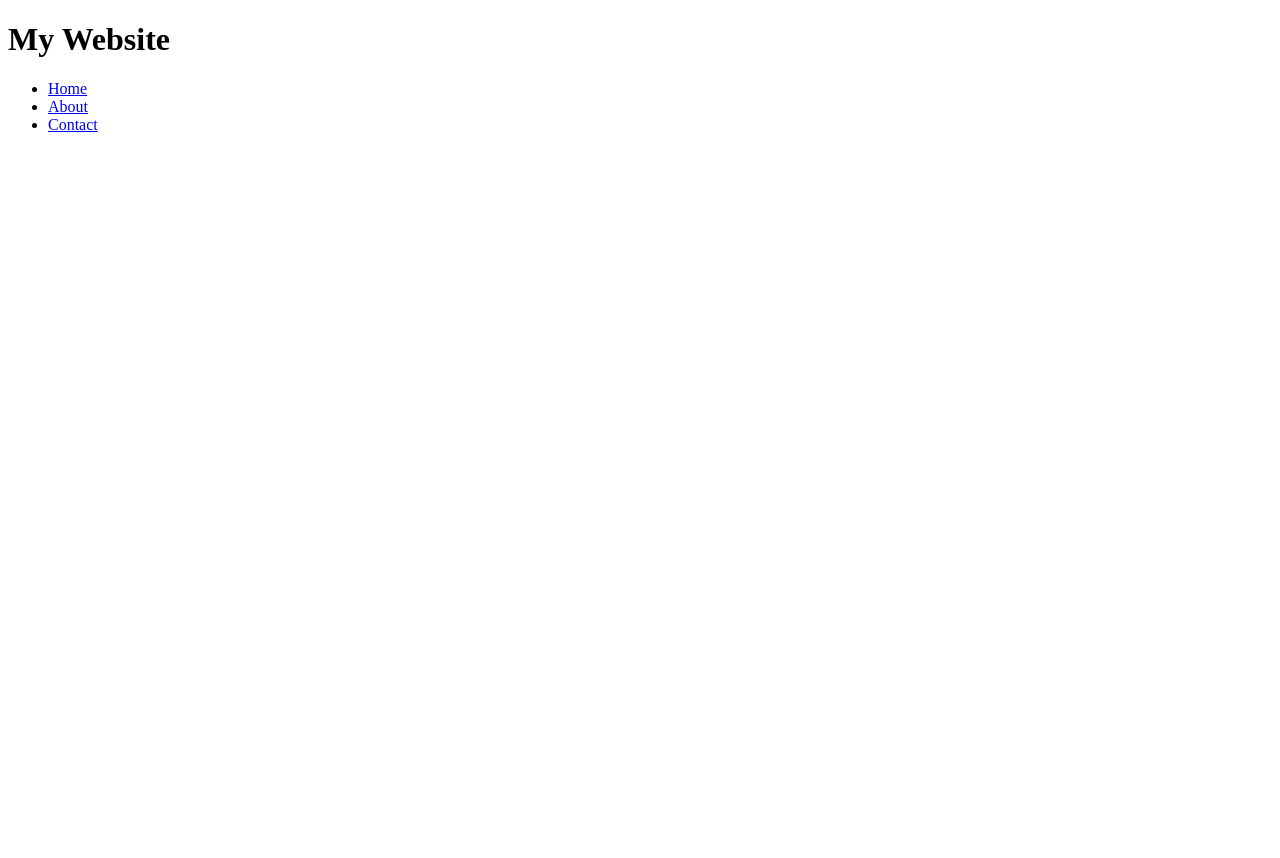
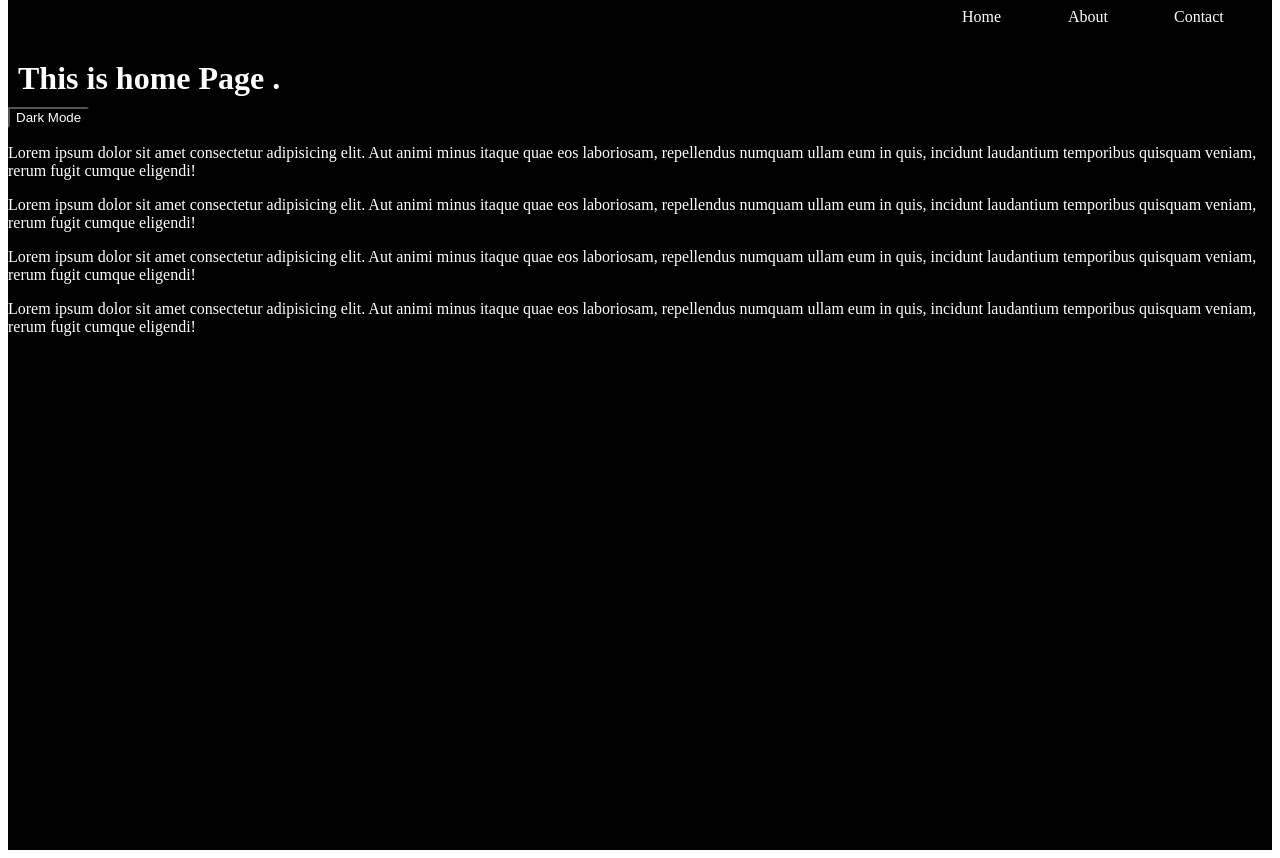
Before and after one commit to Anshugupta08/React-Assignment, a React (Vite) app: page / in a window 1280 px wide. Before the commit the page ends 800 px from the top, so only its background shows below. Built offline with nearby package versions, Linux system fonts and the light colour scheme.

Commit message:
Add Task

```diff
--- a/package.json
+++ b/package.json
@@ -10,6 +10,9 @@
     "preview": "vite preview"
   },
   "dependencies": {
+    "@emotion/react": "^11.11.3",
+    "@emotion/styled": "^11.11.0",
+    "@mui/material": "^5.15.10",
     "react": "^18.2.0",
     "react-dom": "^18.2.0",
     "react-helmet": "^6.1.0",
--- /dev/null
+++ b/src/themechanger/Navigator/routes.jsx
@@ -0,0 +1,29 @@
+import { BrowserRouter, Route, Routes } from "react-router-dom";
+import Home from "../components/Home";
+import Contact from "../components/contact";
+import About from "../components/about";
+import Header from "../components/Atoms/header";
+import { Dataprovider } from "../components/usecontext/dataprovider";
+import { useState } from "react";
+import "../components/Atoms/header.css";
+const Navigate = () => {
+  const [Theme, SetTheme] = useState("true");
+
+  console.log("Initial Theme state:", Theme);
+
+  return (
+    <div className={Theme ? "darktheme" : "lighttheme"}>
+      <Dataprovider value={{ Theme: Theme, Themechanger: SetTheme }}>
+        <BrowserRouter>
+          <Header />
+          <Routes>
+            <Route path="/" element={<Home />} />
+            <Route path="/contact" element={<Contact />} />
+            <Route path="/about" element={<About />} />
+          </Routes>
+        </BrowserRouter>
+      </Dataprovider>
+    </div>
+  );
+};
+export default Navigate;
--- /dev/null
+++ b/src/themechanger/components/Atoms/header.css
@@ -0,0 +1,22 @@
+.darktheme {
+  background-color: black;
+  color: white;
+}
+
+.lighttheme {
+  background-color: white;
+  color: black;
+}
+
+#box {
+  height: 50px;
+}
+.darktheme span {
+  background-color: black;
+  color: white;
+}
+
+.lighttheme span {
+  background-color: white;
+  color: black;
+}
--- /dev/null
+++ b/src/themechanger/components/Atoms/header.jsx
@@ -0,0 +1,36 @@
+import { useContext, useEffect } from "react";
+import { Box, Grid, colors } from "@mui/material";
+import { Link } from "react-router-dom";
+
+import { Context } from "../usecontext/dataprovider";
+
+import "./header.css";
+
+const Header = () => {
+  const { Theme, Themechanger } = useContext(Context);
+  console.log(Theme);
+
+  useEffect(() => {}, [Theme]);
+  return (
+    <Box id="box" className={Theme ? "darktheme" : "lighttheme"}>
+      <Grid container spacing={1} justifyContent="flex-end">
+        <Grid item xs={1}>
+          <Link to="/" style={{ textDecoration: "none" }}>
+            <span theme={Theme}>Home</span>
+          </Link>
+        </Grid>
+        <Grid item xs={1}>
+          <Link to="/about" style={{ textDecoration: "none" }}>
+            <span theme={Theme}>About</span>
+          </Link>
+        </Grid>
+        <Grid item xs={1}>
+          <Link to="/contact" style={{ textDecoration: "none" }}>
+            <span theme={Theme}>Contact</span>
+          </Link>
+        </Grid>
+      </Grid>
+    </Box>
+  );
+};
+export default Header;
--- /dev/null
+++ b/src/themechanger/components/Home.jsx
@@ -0,0 +1,58 @@
+import { Context } from "./usecontext/dataprovider";
+import { useContext } from "react";
+
+const Home = () => {
+  const { Theme, Themechanger } = useContext(Context);
+  return (
+    <div
+      style={{
+        height: "100vh",
+      }}
+    >
+      {" "}
+      <h1
+        style={{
+          margin: "0px",
+          padding: "10px",
+        }}
+      >
+        This is home Page .
+      </h1>
+      <button
+        onClick={() => Themechanger(!Theme)}
+        style={{
+          color: Theme ? "white" : "black",
+          backgroundColor: Theme ? "black" : "white",
+        }}
+      >
+        {" "}
+        Dark Mode
+      </button>
+      <p>
+        Lorem ipsum dolor sit amet consectetur adipisicing elit. Aut animi minus
+        itaque quae eos laboriosam, repellendus numquam ullam eum in quis,
+        incidunt laudantium temporibus quisquam veniam, rerum fugit cumque
+        eligendi!
+      </p>
+      <p>
+        Lorem ipsum dolor sit amet consectetur adipisicing elit. Aut animi minus
+        itaque quae eos laboriosam, repellendus numquam ullam eum in quis,
+        incidunt laudantium temporibus quisquam veniam, rerum fugit cumque
+        eligendi!
+      </p>
+      <p>
+        Lorem ipsum dolor sit amet consectetur adipisicing elit. Aut animi minus
+        itaque quae eos laboriosam, repellendus numquam ullam eum in quis,
+        incidunt laudantium temporibus quisquam veniam, rerum fugit cumque
+        eligendi!
+      </p>
+      <p>
+        Lorem ipsum dolor sit amet consectetur adipisicing elit. Aut animi minus
+        itaque quae eos laboriosam, repellendus numquam ullam eum in quis,
+        incidunt laudantium temporibus quisquam veniam, rerum fugit cumque
+        eligendi!
+      </p>
+    </div>
+  );
+};
+export default Home;
--- /dev/null
+++ b/src/themechanger/components/about.jsx
@@ -0,0 +1,22 @@
+const About = () => {
+  return (
+    <div
+      style={{
+        height: "100vh",
+      }}
+    >
+      {" "}
+      <h1>This is About Page .</h1>
+      <p>
+        Lorem ipsum dolor, sit amet consectetur adipisicing elit. Sapiente
+        repellat nisi a qui facilis placeat omnis inventore distinctio
+        consequatur, blanditiis asperiores tenetur quam, quasi nam eos.
+        Consectetur similique assumenda asperiores? Lorem ipsum dolor, sit amet
+        consectetur adipisicing elit. Sapiente repellat nisi a qui facilis
+        placeat omnis inventore distinctio consequatur, blanditiis asperiores
+        tenetur quam, quasi nam eos. Consectetur similique assumenda asperiores?
+      </p>
+    </div>
+  );
+};
+export default About;
--- /dev/null
+++ b/src/themechanger/components/contact.jsx
@@ -0,0 +1,19 @@
+const Contact = () => {
+  return (
+    <div
+      style={{
+        height: "100vh",
+      }}
+    >
+      <h1>This is Contact Page</h1>
+
+      <p>
+        Lorem ipsum dolor sit amet consectetur adipisicing elit. Velit ex id
+        fuga provident sapiente iure harum voluptatum voluptatem aperiam magni
+        tempore possimus pariatur repudiandae, in eius sequi reprehenderit
+        veniam reiciendis!
+      </p>
+    </div>
+  );
+};
+export default Contact;
--- /dev/null
+++ b/src/themechanger/components/usecontext/dataprovider.js
@@ -0,0 +1,4 @@
+import { createContext } from "react";
+
+export const Context = createContext(null);
+export const Dataprovider = Context.Provider;
```
Also changed, not shown: src/main.jsx (+6 -2 lines), 1 other file (tests, documents, lock files or other folders).
